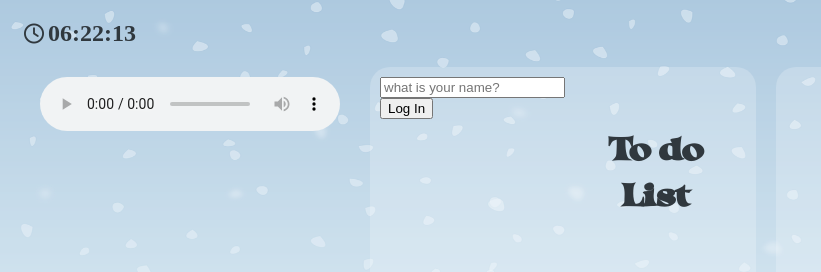
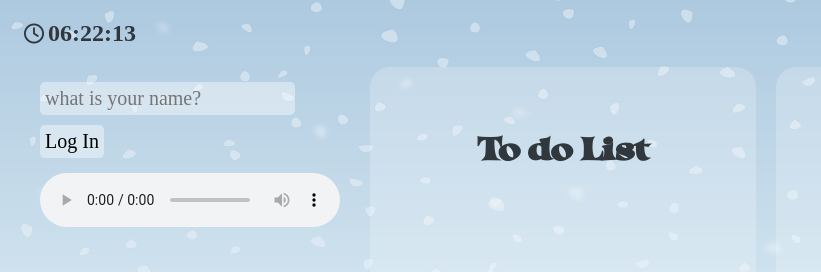
Before and after one commit to wndjs803/momentum, a plain HTML site: page index.html in a window 1280 px wide. Shown: the top 272 px of the page, 0-821 px from the left. Drawn offline with Linux system fonts and the light colour scheme; a web font is replaced by a local one.

Commit message:
Modifiy login

```diff
--- a/css/style.css
+++ b/css/style.css
@@ -51,13 +51,22 @@ main {
   display: flex;
   height: 80%;
 }
+#login-form input {
+  font-size: 20px;
+  margin: 5px 0;
+  padding: 5px;
+  background-color: rgba(255, 255, 255, 0.4);
+  border-radius: 5px;
+  border: none;
+  font-family: bazzi;
+}
 #greeting {
   width: 20%;
   margin-right: 10px;
   font-family: bazzi;
 }
 audio {
-  background-color: ;
+  margin-top: 10px;
 }
 main div {
   margin: 0px 10px;
--- a/index.html
+++ b/index.html
@@ -21,6 +21,15 @@
     </header>
     <main>
       <div class="greeting">
+        <form id="login-form" class="hidden">
+          <input
+            required
+            maxlength="15"
+            ype="text"
+            placeholder="what is your name?"
+          />
+          <input type="submit" value="Log In" />
+        </form>
         <h1 class="hidden" id="greeting"></h1>
         <audio
           src="music/winter-mood-127053.mp3"
@@ -30,15 +39,6 @@
         ></audio>
       </div>
       <div class="todo">
-        <form id="login-form" class="hidden">
-          <input
-            required
-            maxlength="15"
-            ype="text"
-            placeholder="what is your name?"
-          />
-          <input type="submit" value="Log In" />
-        </form>
         <div class="list">
           <h3>To do List</h3>
           <form id="todo-form" class="hidden">
```
